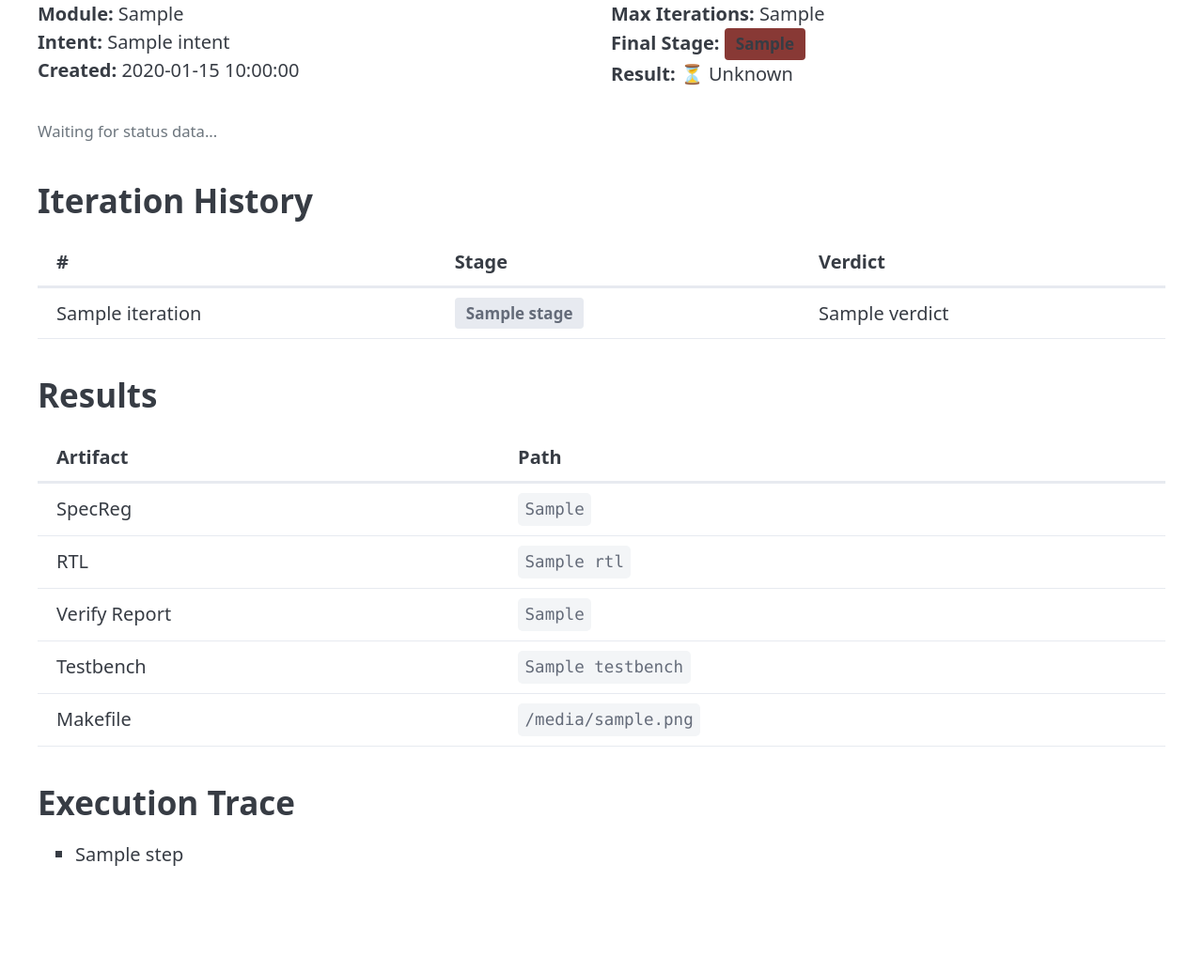
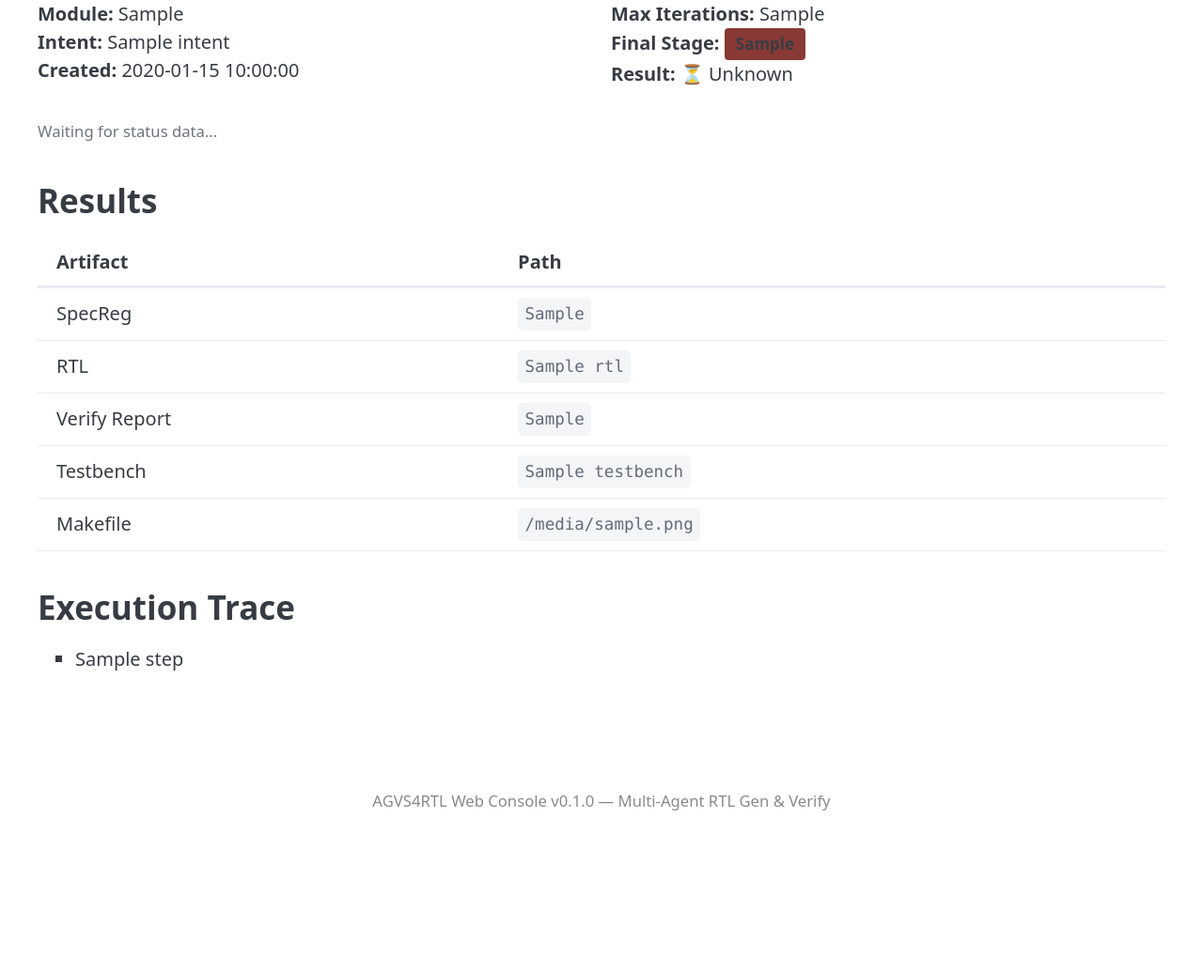
Before and after one commit to Joon515/AGVS4RTL, a FastAPI app: template src/frontend/templates/task_detail.html in a window 1280 px wide. Shown: the part 267-1302 px from the top of the page at 94% size. After the commit the page ends 1130 px from the top, so only its background shows below. Run offline with FastAPI, Linux system fonts and the light colour scheme; the template is opened without the code that fills it: most values are stand-ins (such as "Sample title", 1, 10 or a date in 2020); data that the repository does not hold is empty; some libraries are stand-ins or nearby versions.

Commit message:
fix(frontend): remove hardcoded paths + dead code + page refresh fix
- Remove output_root and shared_workspace_root from submit payload
- Fix tasks page auto-refresh to preserve current page
- Delete dead iteration_history template code

```diff
--- a/src/frontend/main.py
+++ b/src/frontend/main.py
@@ -344,9 +344,7 @@ async def submit_task(
         payload: dict = {
             "top_module": top_module,
             "raw_input_text": raw_input_text,
-            "max_iterations": max_iterations,
-            "output_root": "/app/Output",
-            "shared_workspace_root": "/app/shared_workspace",
+            "max_iterations": max_iterations
         }
         if intent:
             payload["intent"] = intent
--- a/src/frontend/templates/task_detail.html
+++ b/src/frontend/templates/task_detail.html
@@ -36,30 +36,7 @@
         </div>
     </div>
 
-    {% if task.iteration_history %}
-    <h2 style="margin-top: 2rem;">Iteration History</h2>
-    <table>
-        <thead>
-            <tr><th>#</th><th>Stage</th><th>Verdict</th></tr>
-        </thead>
-        <tbody>
-            {% for it in task.iteration_history %}
-            <tr>
-                <td>{{ it.iteration }}</td>
-                <td>
-                    <span class="status-badge
-                        {% if it.stage == 'completed' %}status-pass
-                        {% elif it.stage == 'failed' %}status-fail
-                        {% else %}status-pending{% endif %}">
-                        {{ it.stage }}
-                    </span>
-                </td>
-                <td>{{ it.verdict or "—" }}</td>
-            </tr>
-            {% endfor %}
-        </tbody>
-    </table>
-    {% endif %}
+
 
     <!-- Result section -->
     {% if task.artifact_paths %}
--- a/src/frontend/templates/tasks.html
+++ b/src/frontend/templates/tasks.html
@@ -13,7 +13,7 @@
         Refreshing...
     </div>
 
-    <div id="task-list" hx-get="?page=1" hx-trigger="every 10s" hx-swap="innerHTML" hx-indicator="#task-list-indicator">
+    <div id="task-list" hx-get="?page={{ current_page }}" hx-trigger="every 10s" hx-swap="innerHTML" hx-indicator="#task-list-indicator">
     {% for task in tasks %}
         <a href="/tasks/{{ task.task_id }}" class="task-card">
             <div>
```
